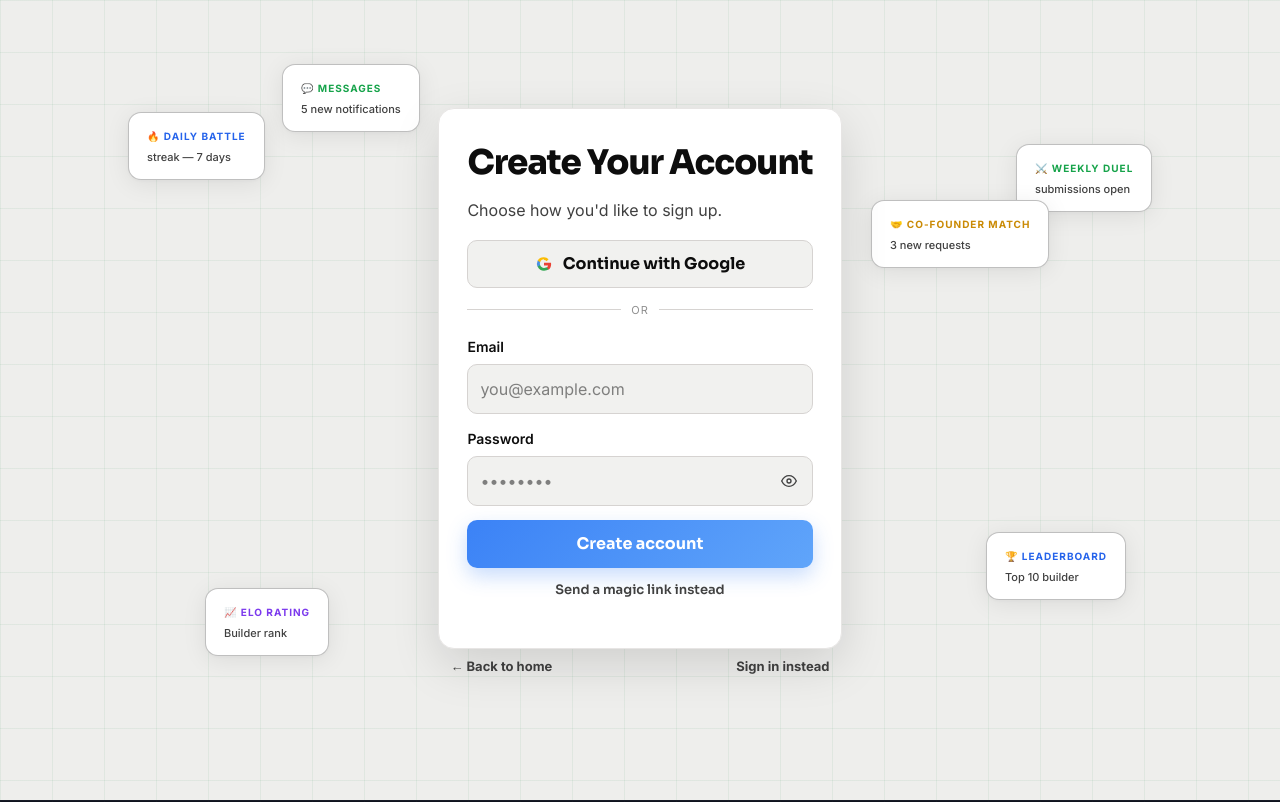
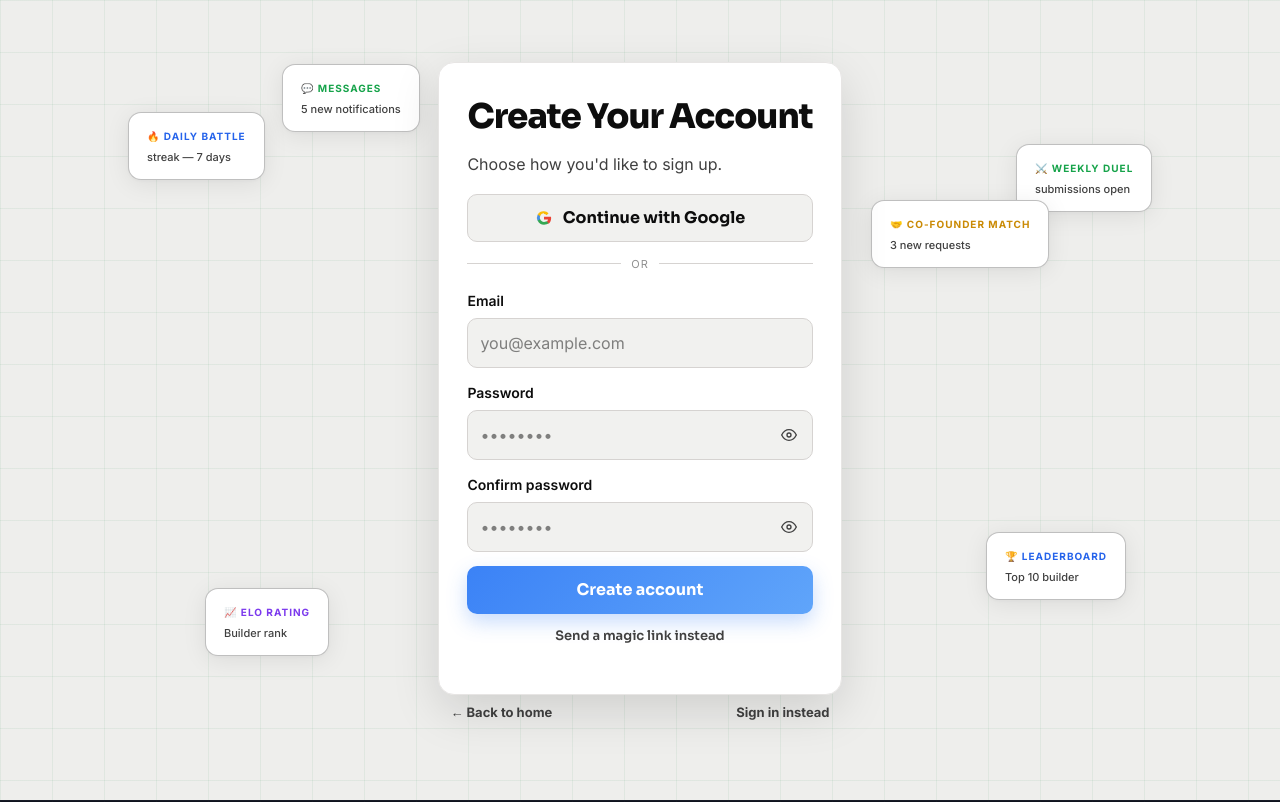
Before and after one commit to JackPigPro/pitchrival, a Next.js app: page /signup in a window 1280 px wide. Shown: the top 802 px of the page. Built offline with nearby package versions, Linux system fonts and the light colour scheme; no server answers; the database is empty.

Commit message:
double pass

```diff
--- a/app/login/LoginForm.tsx
+++ b/app/login/LoginForm.tsx
@@ -10,6 +10,7 @@
   const supabase = createClient()
   const [email, setEmail] = useState('')
   const [password, setPassword] = useState('')
+  const [confirmPassword, setConfirmPassword] = useState('')
   const [code, setCode] = useState('')
   const [authMode, setAuthMode] = useState<'password' | 'magic'>('password')
   const [step, setStep] = useState<'email' | 'code'>('email')
@@ -125,6 +126,11 @@
       if (mode === 'signup') {
         if (password.length < 6) {
           setError('Password must be at least 6 characters')
+          return
+        }
+
+        if (password !== confirmPassword) {
+          setError('Passwords don\'t match')
           return
         }
 
@@ -259,6 +265,7 @@
     setShowVerificationScreen(false)
     setEmail('')
     setPassword('')
+    setConfirmPassword('')
     setError(null)
     setSuccess(null)
     setResendCooldown(0)
@@ -510,6 +517,58 @@
             </button>
           </div>
 
+          {mode === 'signup' && (
+            <>
+              <label style={{ display: 'block', marginBottom: '7px', color: 'var(--text)', fontWeight: 600, fontSize: '14px' }}>Confirm password</label>
+              <div style={{ position: 'relative', marginBottom: '14px' }}>
+                <input
+                  type={showPassword ? 'text' : 'password'}
+                  value={confirmPassword}
+                  onChange={(event) => setConfirmPassword(event.target.value)}
+                  required
+                  placeholder="••••••••"
+                  style={{
+                    width: '100%',
+                    padding: '12px',
+                    paddingRight: '40px',
+                    borderRadius: '10px',
+                    border: '1px solid var(--border2)',
+                    background: 'var(--surface)',
+                    color: 'var(--text)',
+                    outline: 'none',
+                  }}
+                />
+                <button
+                  type="button"
+                  onClick={() => setShowPassword(!showPassword)}
+                  style={{
+                    position: 'absolute',
+                    right: '12px',
+                    top: '50%',
+                    transform: 'translateY(-50%)',
+                    background: 'none',
+                    border: 'none',
+                    cursor: 'pointer',
+                    padding: '4px',
+                    color: 'var(--text2)',
+                  }}
+                >
+                  {showPassword ? (
+                    <svg width="16" height="16" viewBox="0 0 24 24" fill="none" stroke="currentColor" strokeWidth="2">
+                      <path d="M17.94 17.94A10.07 10.07 0 0 1 12 20c-7 0-11-8-11-8a18.45 18.45 0 0 1 5.06-5.94M9.9 4.24A9.12 9.12 0 0 1 12 4c7 0 11 8 11 8a18.5 18.5 0 0 1-2.16 3.19m-6.72-1.07a3 3 0 1 1-4.24-4.24"/>
+                      <line x1="1" y1="1" x2="23" y2="23"/>
+                    </svg>
+                  ) : (
+                    <svg width="16" height="16" viewBox="0 0 24 24" fill="none" stroke="currentColor" strokeWidth="2">
+                      <path d="M1 12s4-8 11-8 11 8 11 8-4 8-11 8-11-8-11-8z"/>
+                      <circle cx="12" cy="12" r="3"/>
+                    </svg>
+                  )}
+                </button>
+              </div>
+            </>
+          )}
+
           <button
             type="submit"
             disabled={loading || googleLoading}
```
